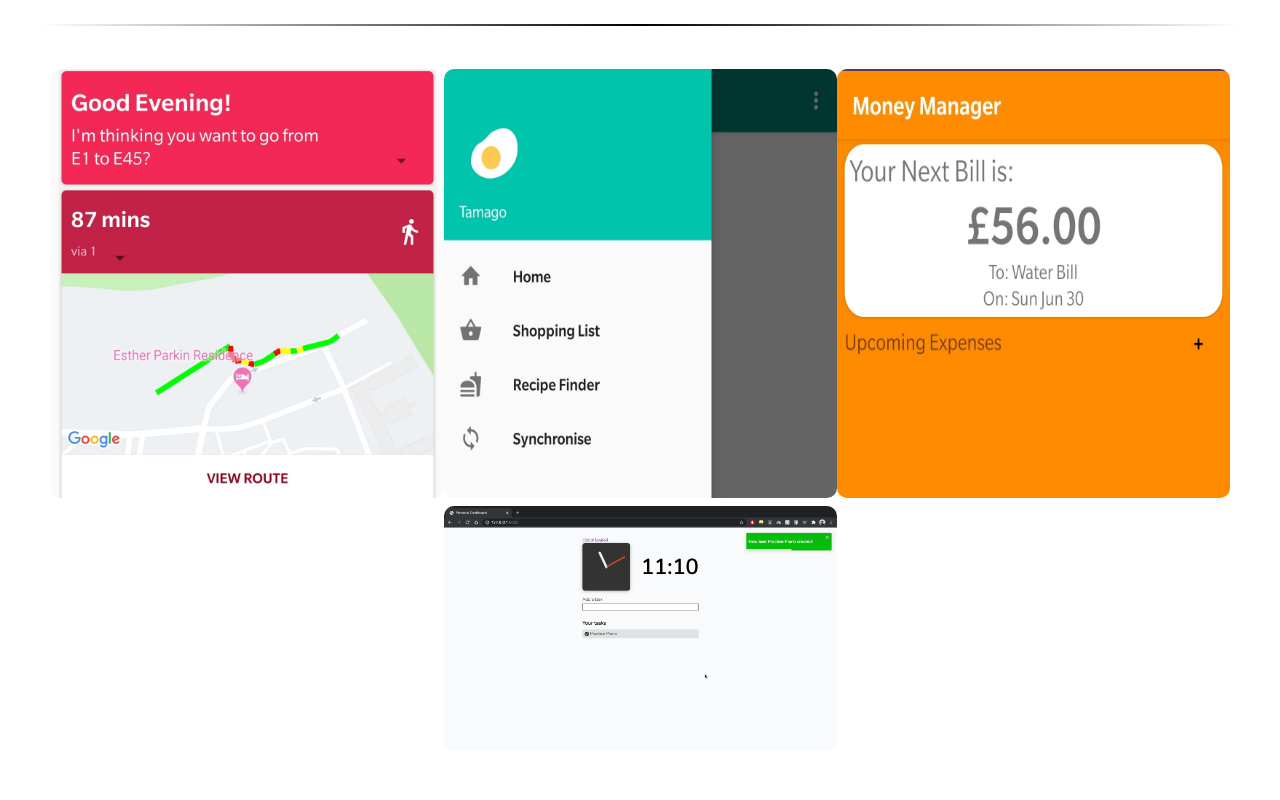
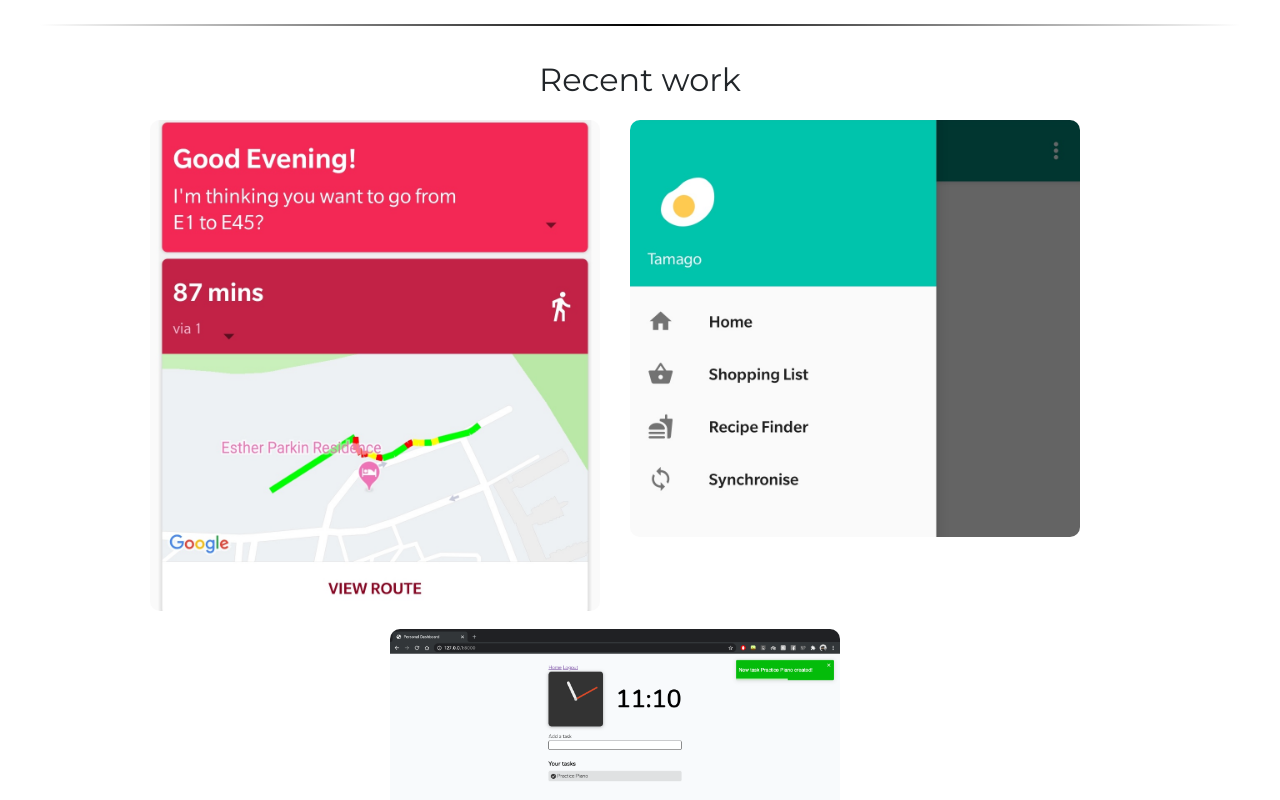
Before and after one commit to jakeshepherd/jakeshepherd.github.io, a React (Create React App) app: page / in a window 1280 px wide. Shown: the part 880-1680 px from the top of the page. Before the commit the page ends 1631 px from the top, so only its background shows below. Built offline with nearby package versions, Linux system fonts and the light colour scheme; the HTML template or start-up script is replaced by a standard one.

Commit message:
make images clikey

```diff
--- a/src/CSS/ProjectImage.css
+++ b/src/CSS/ProjectImage.css
@@ -11,11 +11,13 @@
 }
 
 .row {
+    border-radius: 10px;
     justify-content: center;
     overflow: hidden;
+    max-width: 100%;
 }
 
 .row img {
     margin-top: 8px;
-    width: 30%;
+    width: 450px;
 }
--- a/src/Components/ProjectImage.js
+++ b/src/Components/ProjectImage.js
@@ -4,20 +4,23 @@ import "../CSS/ProjectImage.css";
 
 import Route1 from "../Images/Route1.jpg";
 import Tamago from "../Images/Tamago.jpg";
-import MoneyManager from "../Images/MoneyManager.jpg";
 import PersonalDashboard from "../Images/PersonalDashboard.png";
 
 class ProjectImage extends Component {
     render() {
         return (
                 <div>
+                    <h2>Recent work</h2>
                     <div className={"row"}>
+                        <a href={"projects"}>
                             <img className={"project-image"} src={Route1} alt={"This image isn't available right now"}/>
+                        </a>
+                        <a href={"projects"}>
                             <img className={"project-image"} src={Tamago} alt={"This image isn't available right now"}/>
-                    <img className={"project-image"} src={MoneyManager} alt={"This image isn't available right now"}/>
-                </div>
-                <div className={"row"}>
+                        </a>
+                        <a href={"projects"}>
                             <img className={"project-image"} src={PersonalDashboard} alt={"This image isn't available right now"}/>
+                        </a>
                     </div>
                 </div>
         )
--- a/src/Pages/Home.js
+++ b/src/Pages/Home.js
@@ -33,7 +33,7 @@ class Home extends Component {
                 />
                 <span className="spacer"/>
                 <ProjectImage />
-
+                <p>Interested? <button className={"contact-me"}><strong>Contact me</strong></button></p>
             </div>
         );
     }
```
Lines whose indentation alone changed are shown as unchanged.
